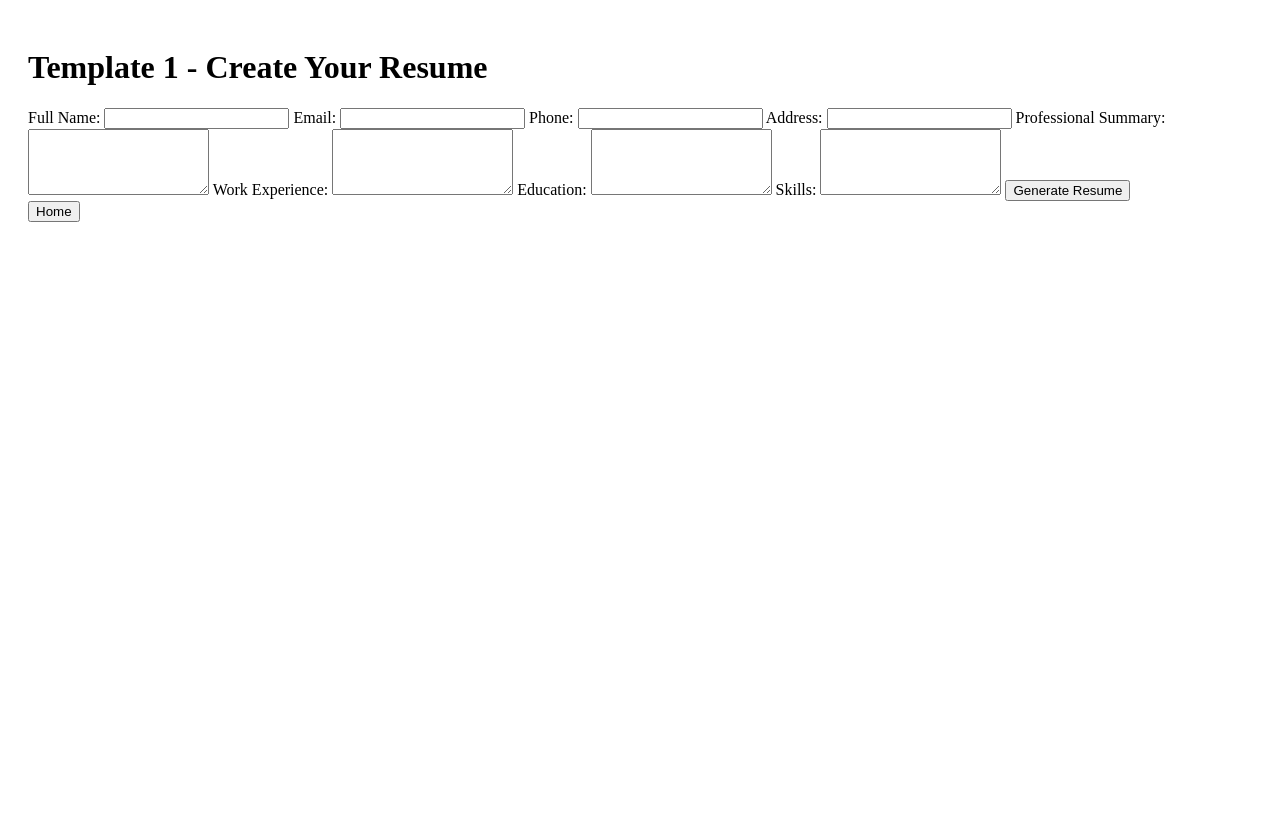
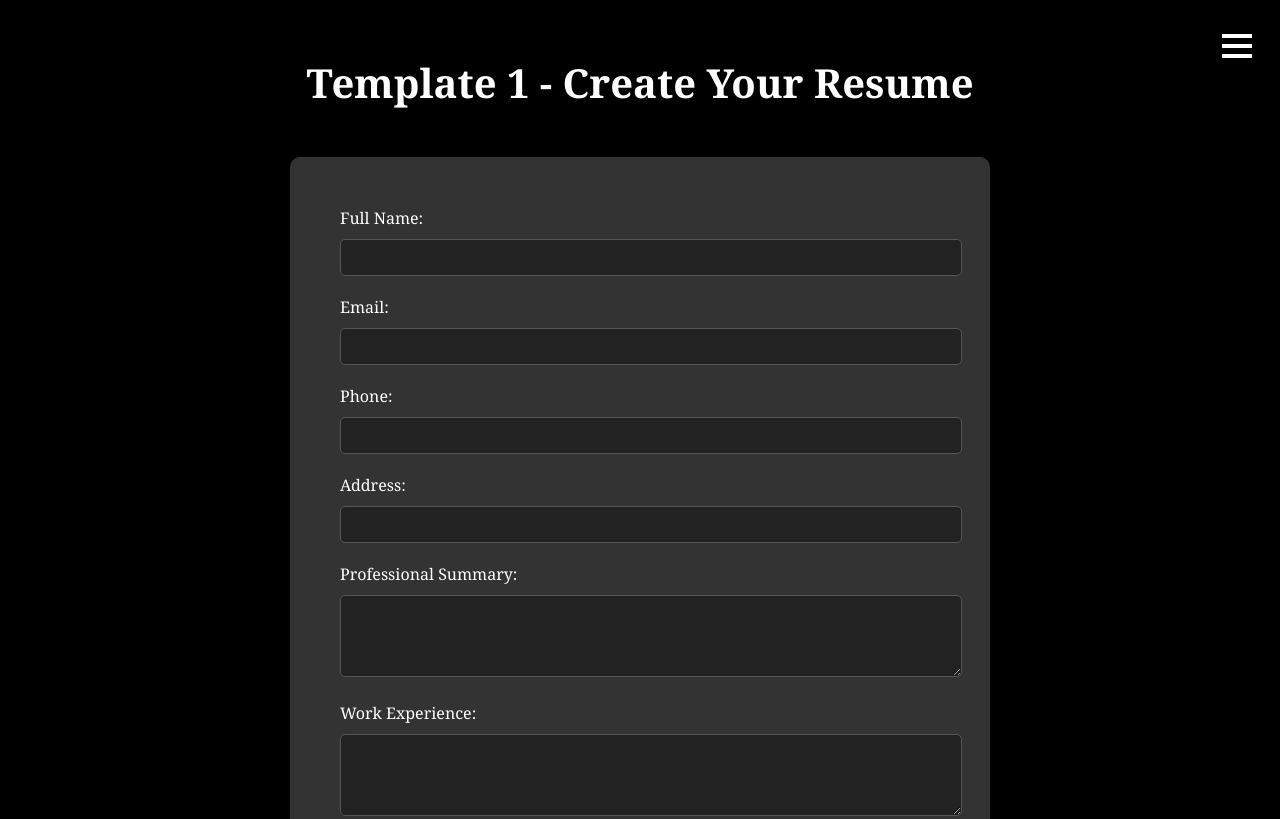
Before and after one commit to Juhayer24/Resume-Builder-Website, a plain HTML site: page Html/template1.html in a window 1280 px wide. Shown: the top 819 px of the page. Drawn offline with Linux system fonts and the light colour scheme.

Commit message:
made changes in template and template 1 css

```diff
--- a/CssFile/template1.css
+++ b/CssFile/template1.css
@@ -1,6 +1,116 @@
-/* Template 1 Styles */
-.template1 {
-    background: #fff;
-    color: #000;
+/* Global Styles */
+body {
+    background-color: #000000; /* Match template page */
+    color: #ccc; /* Match template page */
+    font-family: 'Georgia', sans-serif;
+}
+
+/* Header Styles */
+header {
     padding: 20px;
+    text-align: center;
+    color: #ffffff;
+    position: relative;
 }
+
+header h1 {
+    font-size: 2.5em;
+    color: #fff; /* White color for heading */
+}
+
+/* Hamburger Menu */
+.hamburger-menu {
+    position: absolute;
+    top: 20px;
+    right: 20px;
+    cursor: pointer;
+    z-index: 1000;
+}
+
+.hamburger-menu .bar {
+    width: 30px;
+    height: 4px;
+    background-color: #fff;
+    margin: 6px 0;
+    transition: 0.4s;
+}
+
+/* Navigation Menu */
+.nav-menu {
+    display: none; /* Initially hidden */
+    position: absolute;
+    top: 60px;
+    right: 20px;
+    background-color: #444;
+    border-radius: 5px;
+    padding: 10px;
+    width: 150px;
+    visibility: hidden; /* Initially invisible */
+    opacity: 0; /* Initially transparent */
+    transition: opacity 0.3s ease, visibility 0.3s ease; /* Smooth transition */
+}
+
+.nav-menu button {
+    width: 100%;
+    background-color: #007bff;
+    color: white;
+    padding: 10px;
+    border: none;
+    border-radius: 5px;
+    cursor: pointer;
+    font-family: 'Georgia', sans-serif;
+    margin-bottom: 10px;
+}
+
+.nav-menu button:hover {
+    background-color: #0056b3;
+}
+
+/* Show menu when toggled */
+.nav-menu.show {
+    display: block; /* Show */
+    visibility: visible; /* Make visible */
+    opacity: 1; /* Fade in */
+}
+
+/* Resume Form Styles */
+.resume-form-container {
+    padding: 50px;
+    background-color: #333; /* Match template page background */
+    border-radius: 10px;
+    max-width: 600px;
+    margin: 0 auto;
+}
+
+.resume-form-container label {
+    display: block;
+    margin-bottom: 10px;
+    color: #fff; /* White labels */
+}
+
+.resume-form-container input,
+.resume-form-container textarea {
+    width: 100%;
+    padding: 10px;
+    margin-bottom: 20px;
+    border: 1px solid #555;
+    border-radius: 5px;
+    background-color: #222; /* Dark background for input fields */
+    color: #fff; /* White text in input fields */
+}
+
+.resume-form-container button.animate-button {
+    background-color: #007bff;
+    color: white;
+    border: none;
+    padding: 10px 20px;
+    border-radius: 5px;
+    cursor: pointer;
+    font-size: 1.2em;
+    transition: background-color 0.3s ease, transform 0.3s ease; /* Add animation */
+}
+
+.resume-form-container button.animate-button:hover {
+    background-color: #0056b3;
+    transform: scale(1.05); /* Animate on hover */
+}
--- a/Html/template1.html
+++ b/Html/template1.html
@@ -10,8 +10,22 @@
     <header>
         <div class="container">
             <h1>Template 1 - Create Your Resume</h1>
+
+            <!-- Hamburger Menu -->
+            <div class="hamburger-menu" onclick="toggleMenu()">
+                <div class="bar"></div>
+                <div class="bar"></div>
+                <div class="bar"></div>
+            </div>
+
+            <!-- Hidden Navigation Menu with Home and Select Template Buttons -->
+            <nav id="navMenu" class="nav-menu">
+                <button onclick="window.location.href='home.html'">Home</button>
+                <button onclick="window.location.href='template-page.html'">Select Template</button>
+            </nav>
         </div>
     </header>
+
     <div class="resume-form-container">
         <form id="resumeForm">
             <label for="fullName">Full Name:</label>
@@ -41,7 +55,20 @@
             <button type="submit" class="animate-button">Generate Resume</button>
         </form>
     </div>
-    <button class="home-btn" onclick="window.location.href='home.html'">Home</button>
-    <script src="script.js"></script>
+
+    <script src="../js/script.js"></script>
 </body>
 </html>
+
+<script>
+    function toggleMenu() {
+        var navMenu = document.getElementById('navMenu');
+
+        // Toggle visibility and opacity
+        if (navMenu.classList.contains('show')) {
+            navMenu.classList.remove('show');
+        } else {
+            navMenu.classList.add('show');
+        }
+    }
+</script>
```
Also changed, not shown: CssFile/general.css (+10 -11 lines), Html/template.html (+13 -3 lines).
